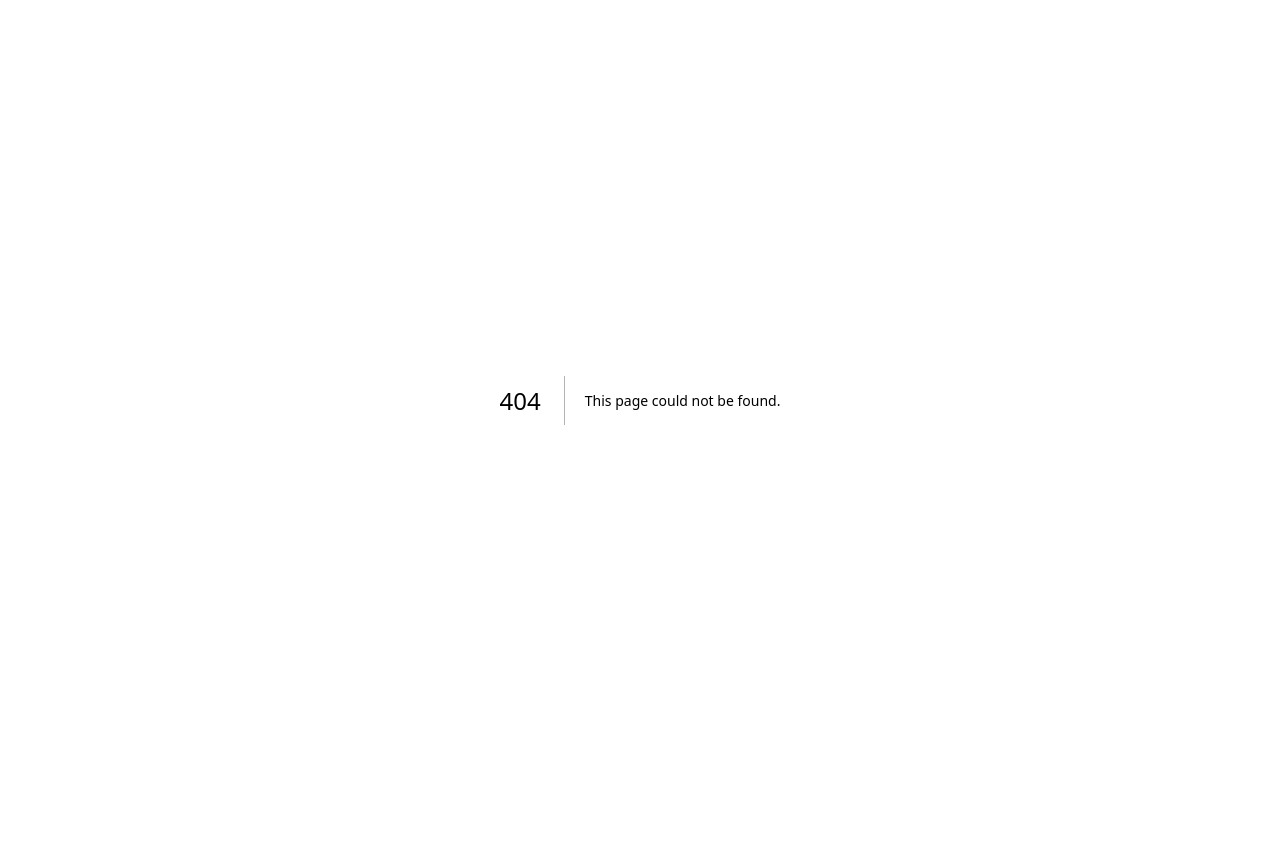
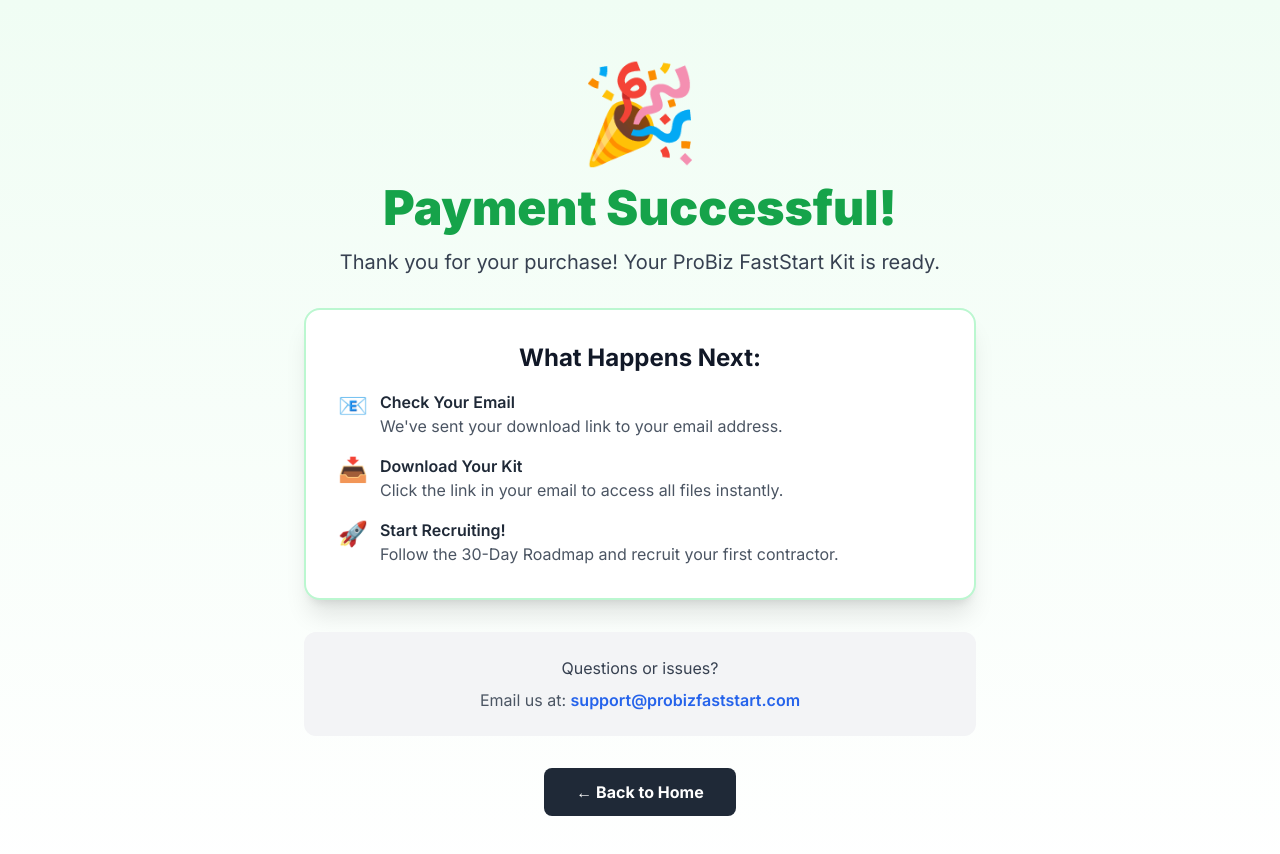
Before and after one commit to OpenclawBenson/probiz-faststart-kit, a Next.js app: page /success in a window 1280 px wide. Before the commit this address had no page. Shown: the top 854 px of the page. Before the commit the page ends 800 px from the top, so only its background shows below. Built offline with nearby package versions, Linux system fonts and the light colour scheme.

Commit message:
Add success and cancel pages for Stripe checkout

```diff
--- /dev/null
+++ b/app/cancel/page.tsx
@@ -0,0 +1,51 @@
+export default function CancelPage() {
+  return (
+    <main className="min-h-screen bg-gradient-to-b from-gray-50 to-white py-16 px-4">
+      <div className="max-w-2xl mx-auto text-center">
+        {/* Cancel Icon */}
+        <div className="text-8xl mb-6">😕</div>
+
+        <h1 className="text-4xl md:text-5xl font-black text-gray-800 mb-4">
+          Payment Cancelled
+        </h1>
+
+        <p className="text-xl text-gray-600 mb-8">
+          No worries! Your payment was cancelled and no charges were made.
+        </p>
+
+        {/* Info Box */}
+        <div className="bg-white p-8 rounded-2xl shadow-xl border-2 border-gray-200 mb-8">
+          <h2 className="text-2xl font-bold text-gray-900 mb-4">Changed Your Mind?</h2>
+          <p className="text-gray-700 mb-6">
+            The ProBiz FastStart Kit is still available for just $37. Don't miss out on the system that helps you recruit your first contractor in 14 days!
+          </p>
+
+          <a
+            href="/#order"
+            className="inline-block bg-red-600 hover:bg-red-700 text-white font-black text-xl py-4 px-8 rounded-lg shadow-lg transform hover:scale-105 transition-all"
+          >
+            Complete Your Purchase →
+          </a>
+        </div>
+
+        {/* Questions */}
+        <div className="bg-blue-50 p-6 rounded-xl border border-blue-200">
+          <p className="text-gray-700 mb-2">Have questions about the FastStart Kit?</p>
+          <p className="text-gray-600">
+            Contact us at: <a href="mailto:support@probizfaststart.com" className="text-blue-600 font-semibold hover:underline">support@probizfaststart.com</a>
+          </p>
+        </div>
+
+        {/* Back to Home */}
+        <div className="mt-8">
+          <a
+            href="/"
+            className="inline-block bg-gray-800 hover:bg-gray-900 text-white font-bold py-3 px-8 rounded-lg transition-colors"
+          >
+            ← Back to Home
+          </a>
+        </div>
+      </div>
+    </main>
+  )
+}
--- /dev/null
+++ b/app/success/page.tsx
@@ -0,0 +1,64 @@
+export default function SuccessPage() {
+  return (
+    <main className="min-h-screen bg-gradient-to-b from-green-50 to-white py-16 px-4">
+      <div className="max-w-2xl mx-auto text-center">
+        {/* Success Icon */}
+        <div className="text-8xl mb-6">🎉</div>
+
+        <h1 className="text-4xl md:text-5xl font-black text-green-600 mb-4">
+          Payment Successful!
+        </h1>
+
+        <p className="text-xl text-gray-700 mb-8">
+          Thank you for your purchase! Your ProBiz FastStart Kit is ready.
+        </p>
+
+        {/* Order Details Box */}
+        <div className="bg-white p-8 rounded-2xl shadow-xl border-2 border-green-200 mb-8">
+          <h2 className="text-2xl font-bold text-gray-900 mb-4">What Happens Next:</h2>
+          <div className="space-y-4 text-left">
+            <div className="flex items-start">
+              <span className="text-2xl mr-3">📧</span>
+              <div>
+                <p className="font-semibold text-gray-800">Check Your Email</p>
+                <p className="text-gray-600">We've sent your download link to your email address.</p>
+              </div>
+            </div>
+            <div className="flex items-start">
+              <span className="text-2xl mr-3">📥</span>
+              <div>
+                <p className="font-semibold text-gray-800">Download Your Kit</p>
+                <p className="text-gray-600">Click the link in your email to access all files instantly.</p>
+              </div>
+            </div>
+            <div className="flex items-start">
+              <span className="text-2xl mr-3">🚀</span>
+              <div>
+                <p className="font-semibold text-gray-800">Start Recruiting!</p>
+                <p className="text-gray-600">Follow the 30-Day Roadmap and recruit your first contractor.</p>
+              </div>
+            </div>
+          </div>
+        </div>
+
+        {/* Support */}
+        <div className="bg-gray-100 p-6 rounded-xl">
+          <p className="text-gray-700 mb-2">Questions or issues?</p>
+          <p className="text-gray-600">
+            Email us at: <a href="mailto:support@probizfaststart.com" className="text-blue-600 font-semibold hover:underline">support@probizfaststart.com</a>
+          </p>
+        </div>
+
+        {/* Back to Home */}
+        <div className="mt-8">
+          <a
+            href="/"
+            className="inline-block bg-gray-800 hover:bg-gray-900 text-white font-bold py-3 px-8 rounded-lg transition-colors"
+          >
+            ← Back to Home
+          </a>
+        </div>
+      </div>
+    </main>
+  )
+}
```
